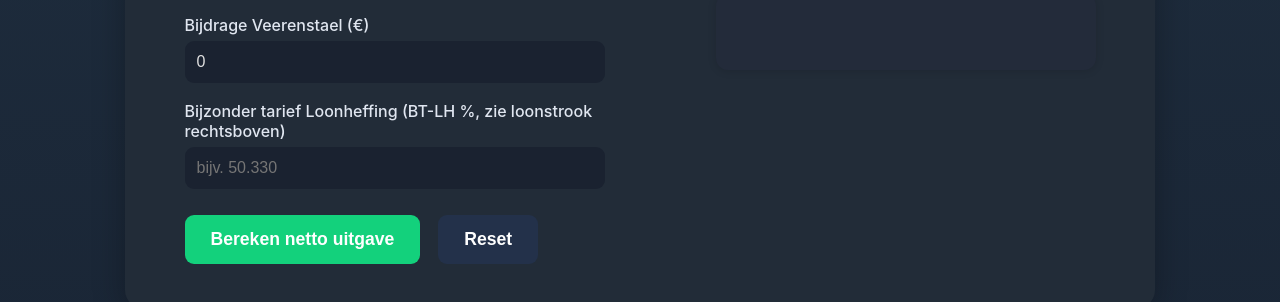
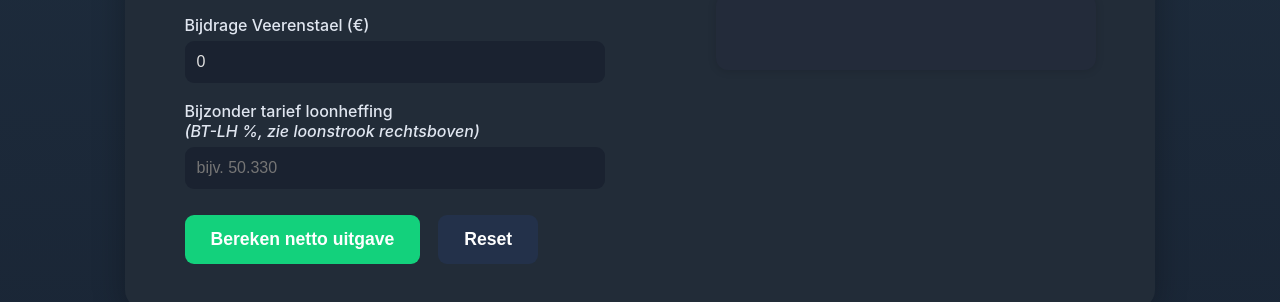
Before and after one commit to Veerenstael/Incentive, a plain HTML site: page index.html in a window 1280 px wide. Shown: the part 676-978 px from the top of the page. Drawn offline with Linux system fonts and the light colour scheme.

Commit message:
Update index.html

```diff
--- a/index.html
+++ b/index.html
@@ -42,7 +42,7 @@
             <label for="veerenstael-bijdrage">Bijdrage Veerenstael (€)</label>
             <input type="number" id="veerenstael-bijdrage" min="0" step="0.01" placeholder="bijv. 400" value="0" />
 
-            <label for="bt-lh">Bijzonder tarief Loonheffing (BT-LH %, zie loonstrook rechtsboven)</label>
+            <label for="bt-lh">Bijzonder tarief loonheffing <br><i>(BT-LH %, zie loonstrook rechtsboven)</i></label>
             <input type="number" id="bt-lh" min="0" max="100" step="0.001" placeholder="bijv. 50.330" required />
 
             <div class="button-row">
```
